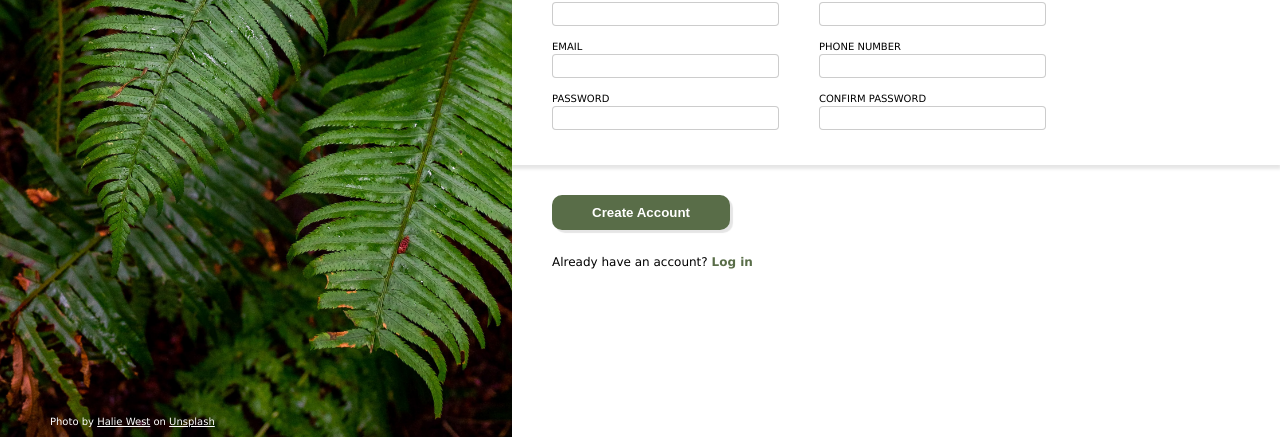
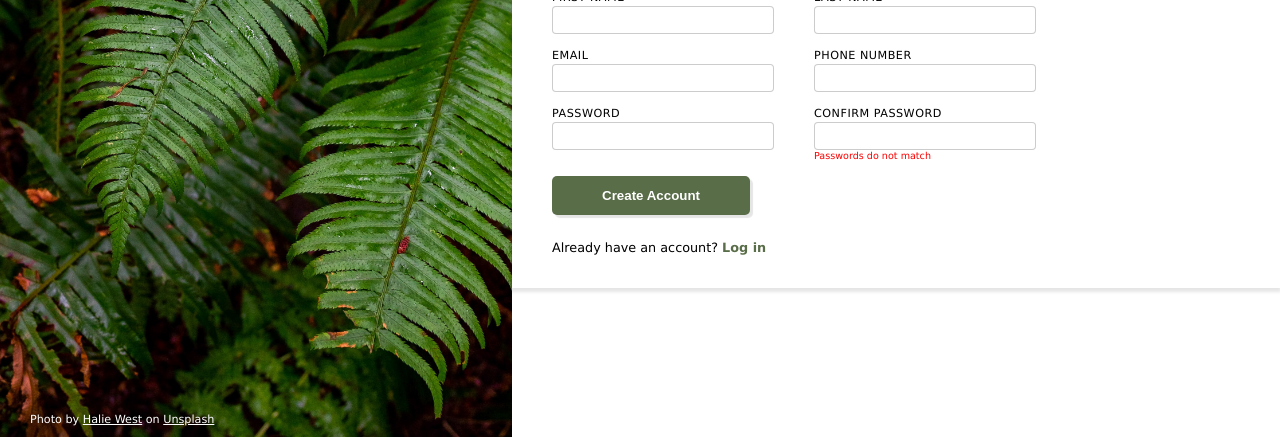
Before and after one commit to yilee1221/signup-form, a plain HTML site: page index.html in a window 1280 px wide. Shown: the part 363-800 px from the top of the page. Drawn offline with Linux system fonts and the light colour scheme.

Commit message:
password validation completed

```diff
--- a/index.html
+++ b/index.html
@@ -25,44 +25,48 @@
             <p>You <em>know</em> you want to.</p>
         </div>
         <div class="info">
-            <p>Let's do this!</p>
-            <form action="" method="post">
+            <p><strong>Let's do this!</strong></p>
+            <form action="#" method="get">
                 <div class="inputs">
                     <div class="labels">
                         <label for="first-name">FIRST NAME</label>
-                        <input type="text" id="first-name">
+                        <input type="text" id="first-name" maxlength="25">
                     </div>
                     <div class="labels">
                         <label for="last-name">LAST NAME</label>
-                        <input type="text" id="last-name">
+                        <input type="text" id="last-name" maxlength="25">
                     </div>
                 </div>
                 <div class="inputs">
                     <div class="labels">
                         <label for="email">EMAIL</label>
-                        <input type="email" name="email" id="email">
+                        <input type="email" name="email" id="email" required>
+
                     </div>
                     <div class="labels">
                         <label for="phone-num">PHONE NUMBER</label>
-                        <input type="text" name="phone" id="phone-num">
+                        <input type="text" name="phone" id="phone-num" pattern="[0-9]{10}">
                     </div>
                 </div>
                 <div class="inputs">
                     <div class="labels">
                         <label for="password">PASSWORD</label>
-                        <input type="password" id="password">
+                        <input type="password" name="password" id="password" required
+                        pattern="^(?=.*[a-z])(?=.*[A-Z])(?=.*\d)(?=.*[@$!%*?&])[A-Za-z\d@$!%*?&]{8,}$">
                     </div>
                     <div class="labels">
                         <label for="confirm">CONFIRM PASSWORD</label>
-                        <input type="password" id="confirm">
+                        <input type="password" name="confirm" id="confirm" required>
+                        <div class="error">Passwords do not match</div>
                     </div>
+                </div>
+                <div class="end">
+                    <button type="submit">Create Account</button>
+                    <p>Already have an account? <a href="">Log in</a></p>
                 </div>
             </form>
         </div>
-        <div class="end">
-            <button type="submit">Create Account</button>
-            <p>Already have an account? <a href="">Log in</a></p>
-        </div>
+
     </div>
 
 </body>
--- a/script.js
+++ b/script.js
@@ -0,0 +1,16 @@
+const submitButton = document.querySelector('button');
+const password = document.querySelector('#password');
+const confirmpw = document.querySelector('#confirm');
+const error = document.querySelector('.error');
+
+function checkPassword() {
+    if (confirmpw.value === password.value) {
+        error.textContent = "";
+    }
+    else {
+        error.textContent = "Passwords do not match";
+    }
+}
+
+password.addEventListener('input', checkPassword);
+confirmpw.addEventListener('input', checkPassword);
--- a/style.css
+++ b/style.css
@@ -17,35 +17,28 @@ body {
 }
 
 .disclaimer {
-    font-size: 17px;
+    font-size: 1.1rem;
     font-weight: 700;
     padding: 40px;
     max-width: 550px;
     margin-top: 50px;
 }
 
-.end {
-    padding: 0px 40px;
-}
-
 .left {
-    width: 40%;
-    text-align: center;
+    width: 40vw;
     color: white;
     background-image: url("background-unsplash.jpg");
     background-size: cover;
     background-position: center;
     background-repeat: no-repeat;
-
 }
 
 .credit {
     position: absolute;
     bottom: 0px;
-    left: 50px;
-    font-size: 10px;
+    left: 30px;
+    font-size: 0.7rem;
     font-weight: lighter;
-
 }
 
 .right {
@@ -58,6 +51,8 @@ body {
 .logo h1 {
     font-family: Logofont;
     font-size: 100px;
+    position: relative;
+    top: 12px;
 }
 .info {
     box-shadow: 0 -5px 2px -5px rgba(0,0,0,0.2), 0 3px 3px 1px rgba(0,0,0,0.1);
@@ -75,13 +70,18 @@ body {
     gap: 40px;
 }
 input {
+    padding: 3px 10px;
     border: 1px solid rgba(0,0,0,0.2);
     border-radius: 4px;
-    font-size: 17px;
+    font-size: 0.9rem;
+    outline: none;
+    height: 20px;
+    width: 200px;
 }
 .labels > label {
-    font-size: 10px;
+    font-size: 0.7rem;
     margin-bottom: 2px;
+    letter-spacing: 0.5px;
 }
 .logo {
     padding: 10px;
@@ -95,8 +95,8 @@ input {
 button {
     color: white;
     background-color: var(--darkgreen);
-    padding: 10px 40px;
-    border-radius: 10px;
+    padding: 12px 50px;
+    border-radius: 5px;
     border: none;
     box-shadow: 3px 3px 1px rgba(0,0,0,0.1);
     font-weight: bold;
@@ -111,5 +111,22 @@ a {
 }
 .end p {
     margin-top: 25px;
-    font-size: 12px;
+    font-size: 0.8rem;
 }
+
+.error {
+    color:red;
+    font-size: 0.6rem;
+}
+button:hover {
+    background-color: #404E34;
+    cursor: pointer;
+}
+
+input:valid:focus {
+    border: 1px solid blue;
+}
+
+input:invalid:focus {
+    border: 1px solid red;
+}
```
